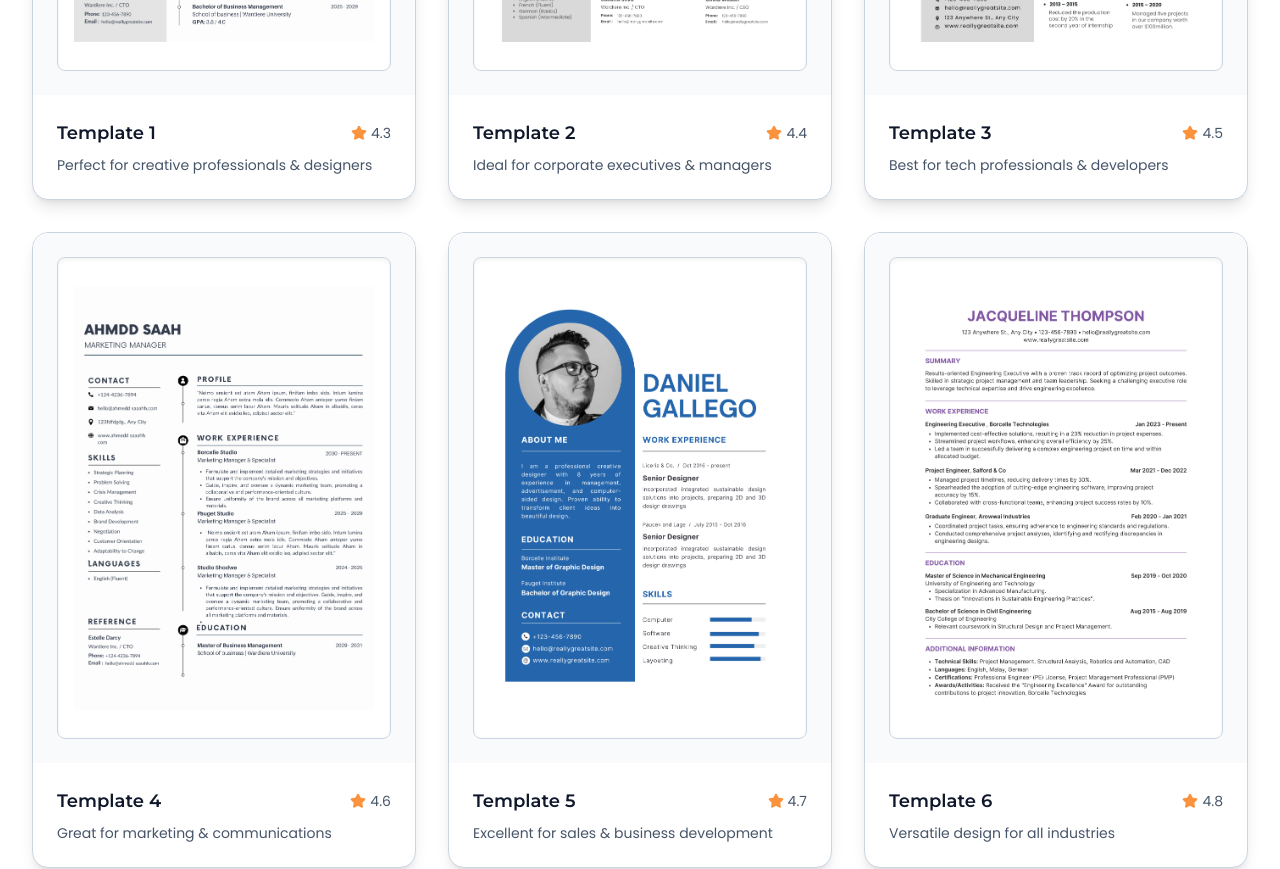
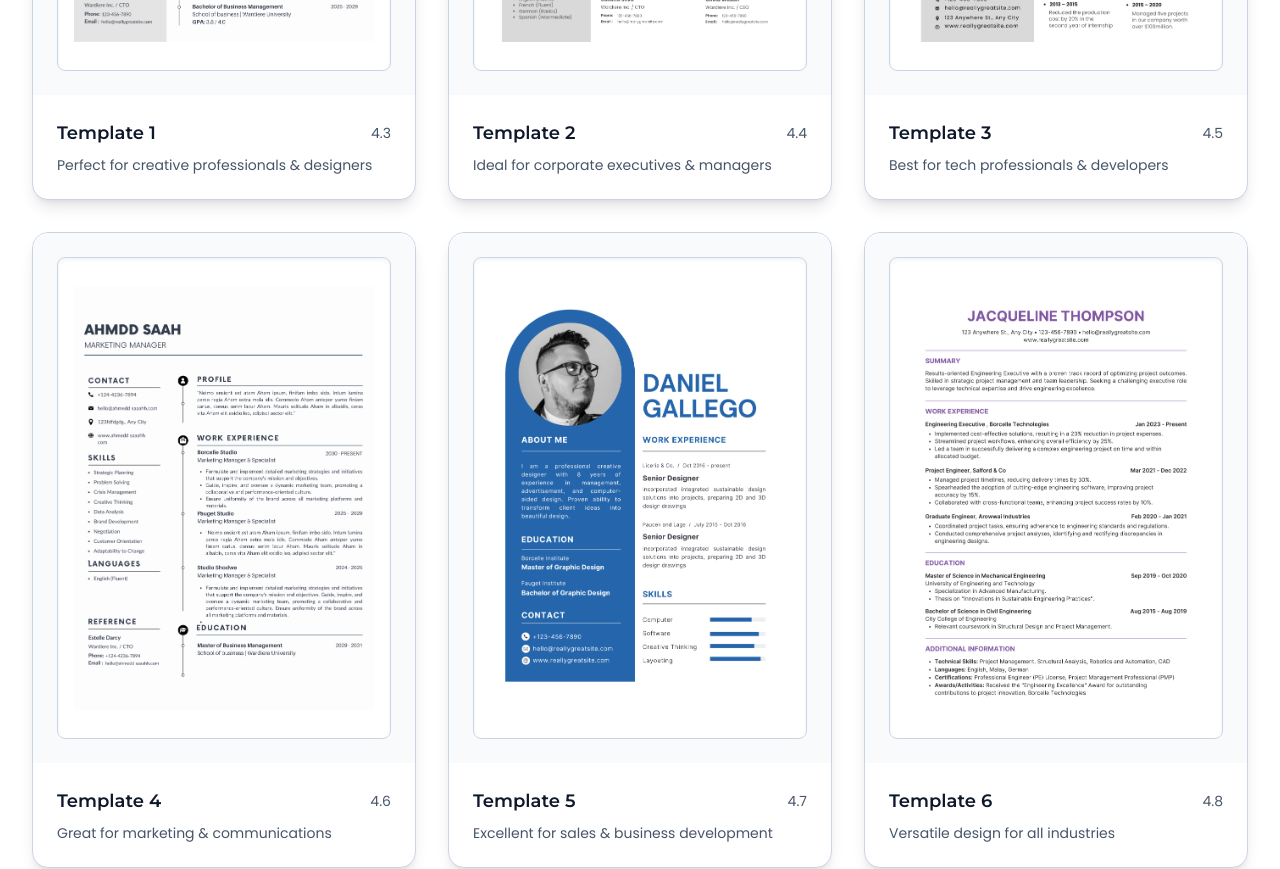
Before and after one commit to KhawajaIdrees/Recruma, a Next.js app: page /templates in a window 1280 px wide. Shown: the part 800-1669 px from the top of the page. Built offline with nearby package versions, Linux system fonts and the light colour scheme.

Commit message:
removed sparkles

```diff
--- a/src/app/page.tsx
+++ b/src/app/page.tsx
@@ -66,7 +66,6 @@ export default function Home() {
                     <div className="flex items-center justify-between mb-2">
                       <h3 className="text-base sm:text-lg font-semibold text-slate-900 font-montserrat">Template {template}</h3>
                       <div className="flex items-center space-x-1">
-                        <Star className="w-3 h-3 sm:w-4 sm:h-4 text-orange-400 fill-current animate-pulse" />
                         <span className="text-xs sm:text-sm text-slate-600 font-poppins">4.{template + 2}</span>
                       </div>
                     </div>
--- a/src/app/templates/page.tsx
+++ b/src/app/templates/page.tsx
@@ -67,7 +67,6 @@ export default function TemplatesPage() {
                   <div className="flex items-center justify-between mb-2">
                     <h3 className="text-base sm:text-lg font-semibold text-slate-900 font-montserrat">Template {template}</h3>
                     <div className="flex items-center space-x-1">
-                      <Star className="w-3 h-3 sm:w-4 sm:h-4 text-orange-400 fill-current animate-pulse" />
                       <span className="text-xs sm:text-sm text-slate-600 font-poppins">4.{template + 2}</span>
                     </div>
                   </div>
```
